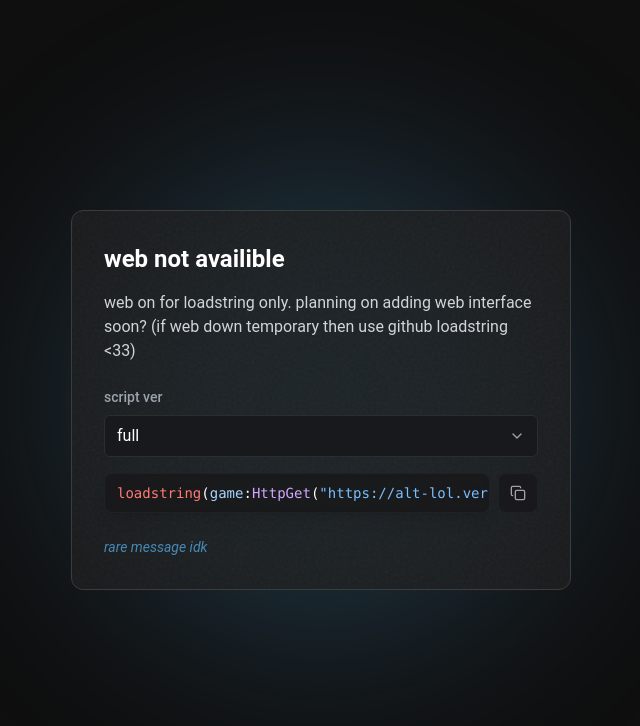
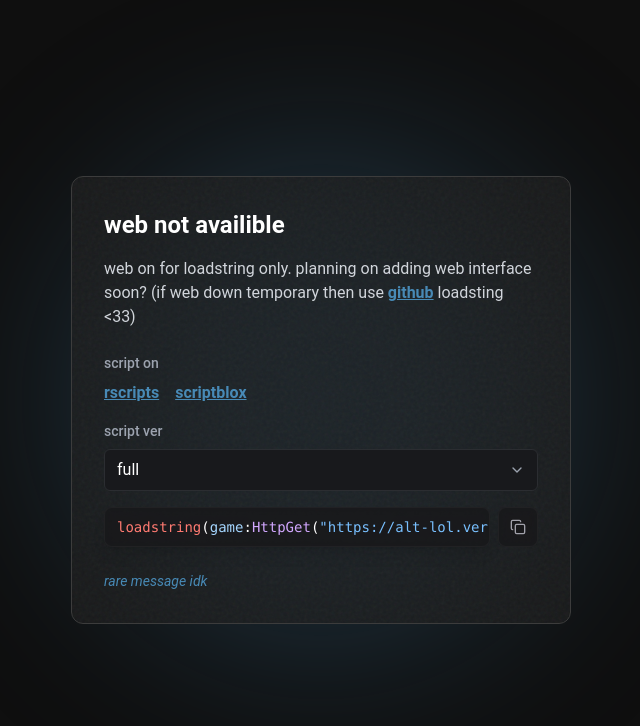
Before and after one commit to 00nion/test, a Next.js app: page / in a window 1280 px wide. Shown: the top 726 px of the page, without its empty margins (319-959 px from the left). Built offline with nearby package versions, Linux system fonts and the light colour scheme.

Commit message:
Save page.tsx.

```diff
--- a/app/page.tsx
+++ b/app/page.tsx
@@ -69,9 +69,40 @@ export default function Home() {
             <h1 className="text-2xl font-bold text-white mb-4">web not availible</h1>
 
             <p className="text-gray-300 mb-6">
-              web on for loadstring only. planning on adding web interface soon? (if web down temporary then use github
-              loadstring &lt;33)
+              web on for loadstring only. planning on adding web interface soon? (if web down temporary then use{" "}
+              <a
+                href="https://github.com/00nion/alternative"
+                target="_blank"
+                rel="noopener noreferrer"
+                className="text-[rgb(72,138,182)] font-bold underline hover:text-[rgb(100,160,200)] transition-colors"
+              >
+                github
+              </a>{" "}
+              loadsting &lt;33)
             </p>
+
+            {/* Script on text */}
+            <div className="mb-4">
+              <label className="block text-sm font-medium text-gray-400 mb-2">script on</label>
+              <div className="flex space-x-4">
+                <a
+                  href="https://rscripts.net/script/alternative-3242"
+                  target="_blank"
+                  rel="noopener noreferrer"
+                  className="text-[rgb(72,138,182)] font-bold underline hover:text-[rgb(100,160,200)] transition-colors"
+                >
+                  rscripts
+                </a>
+                <a
+                  href="https://scriptblox.com/script/Universal-Alternative-Script-Hub-6881"
+                  target="_blank"
+                  rel="noopener noreferrer"
+                  className="text-[rgb(72,138,182)] font-bold underline hover:text-[rgb(100,160,200)] transition-colors"
+                >
+                  scriptblox
+                </a>
+              </div>
+            </div>
 
             {/* Version Selector Dropdown */}
             <div className="mb-4" ref={dropdownRef}>
@@ -84,12 +115,17 @@ export default function Home() {
                   <span>{scriptVersion}</span>
                   <ChevronDown
                     size={16}
-                    className={`text-gray-400 transition-transform duration-200 ${dropdownOpen ? "transform rotate-180" : ""}`}
+                    className={`text-gray-400 transition-transform duration-300 ${dropdownOpen ? "transform rotate-180" : ""}`}
                   />
                 </div>
 
-                {dropdownOpen && (
-                  <div className="absolute z-20 mt-1 w-full bg-[#18191c] border border-[#2b2d31] rounded-md shadow-lg">
+                <div
+                  className={`absolute z-20 mt-1 w-full bg-[#18191c] border border-[#2b2d31] rounded-md shadow-lg overflow-hidden transition-all duration-300 ease-in-out ${
+                    dropdownOpen
+                      ? "max-h-[100px] opacity-100 transform scale-y-100 origin-top"
+                      : "max-h-0 opacity-0 transform scale-y-95 origin-top pointer-events-none border-0"
+                  }`}
+                >
                   <div
                     className={`px-3 py-2 cursor-pointer hover:bg-[#2b2d31] ${
                       scriptVersion === "full" ? "bg-[#2b2d31] text-[rgb(72,138,182)]" : "text-white"
@@ -113,7 +149,6 @@ export default function Home() {
                     lite
                   </div>
                 </div>
-                )}
               </div>
             </div>
 
```
Lines whose indentation alone changed are shown as unchanged.
